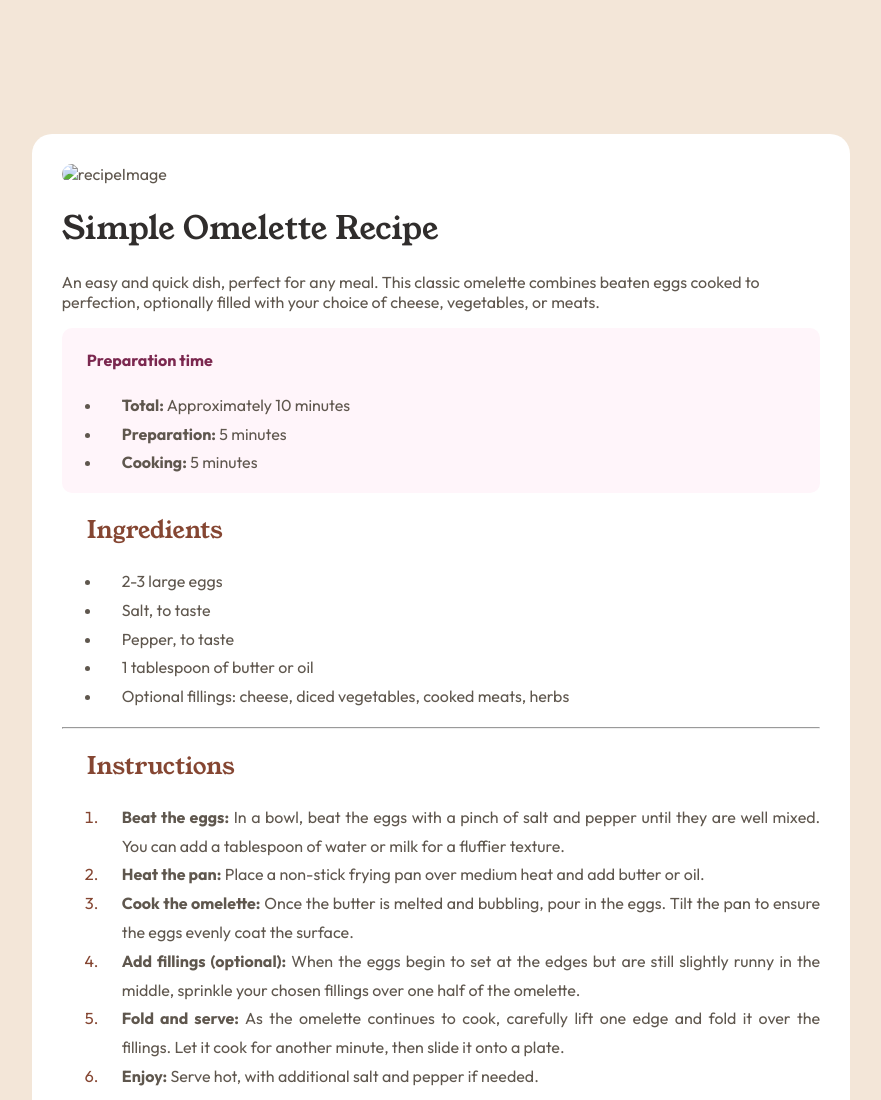
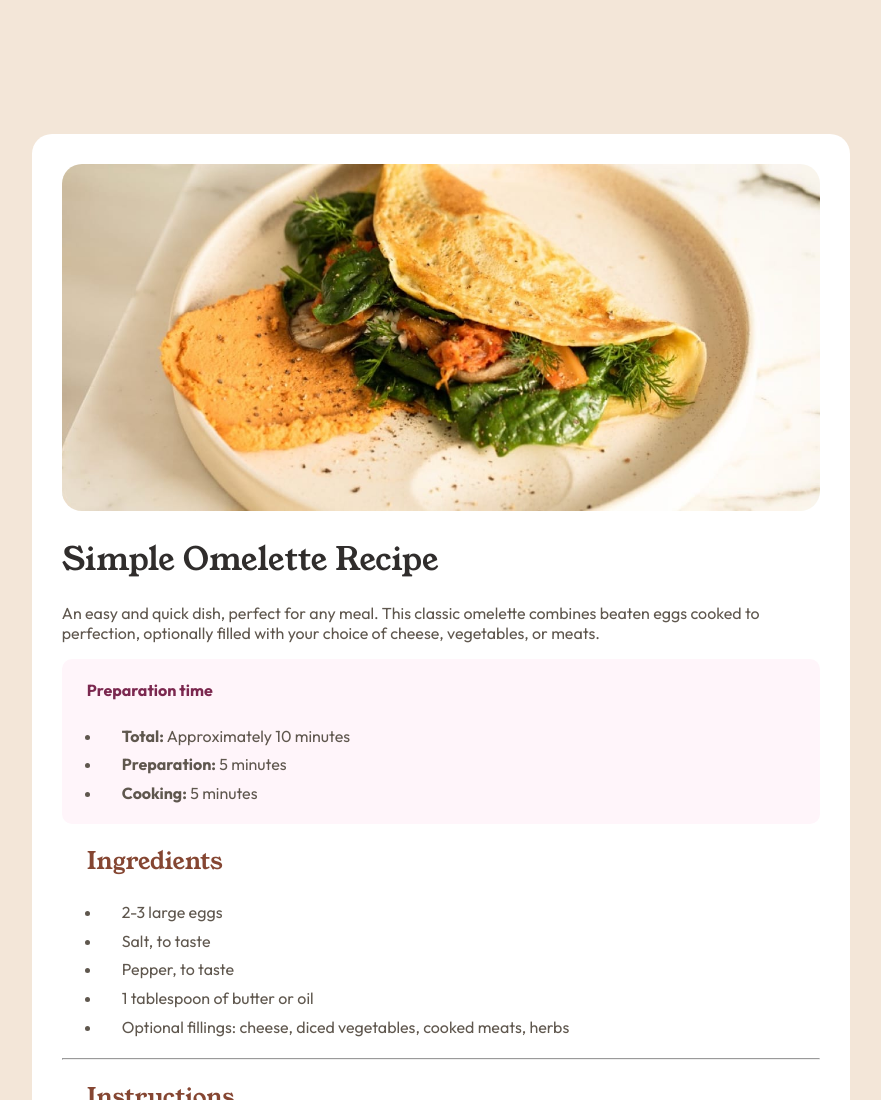
Before and after one commit to Jeffreyai7/recipe, a plain HTML site: page index.html in a window 1280 px wide. Shown: the top 1100 px of the page, without its empty margins (199-1080 px from the left). Drawn offline with Linux system fonts and the light colour scheme; a web font is replaced by a local one.

Commit message:
Update index.html

```diff
--- a/index.html
+++ b/index.html
@@ -18,7 +18,7 @@
   <main>
     <div>
       <div id="recipeImage">
-        <img src="assets/images/image-omelette.jpeg" alt="recipeImage">
+        <img src="./image-omelette.jpeg" alt="recipeImage">
       </div>
       <div>
         <h1 class="young-serif-regular">Simple Omelette Recipe</h1>
```
